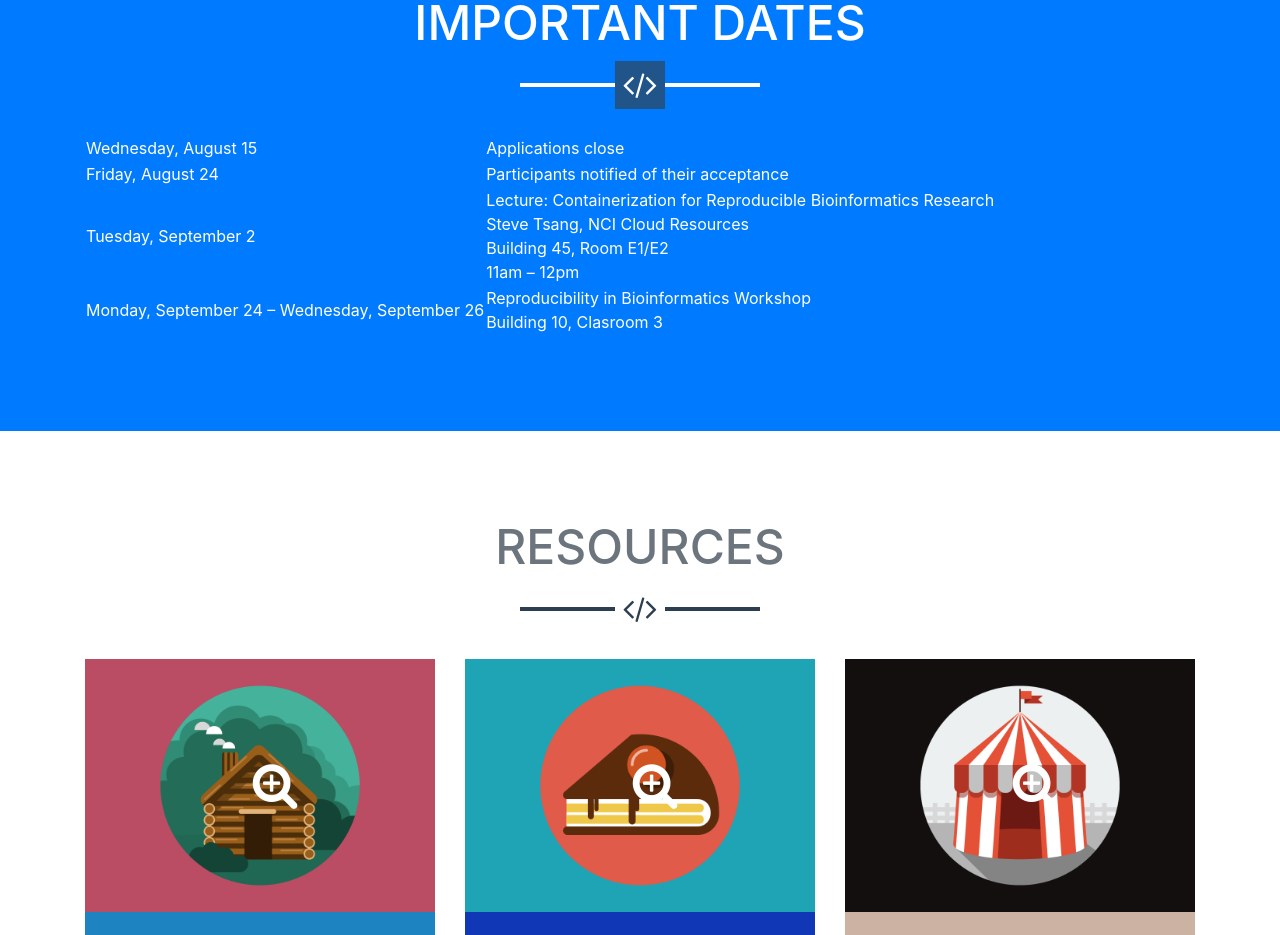
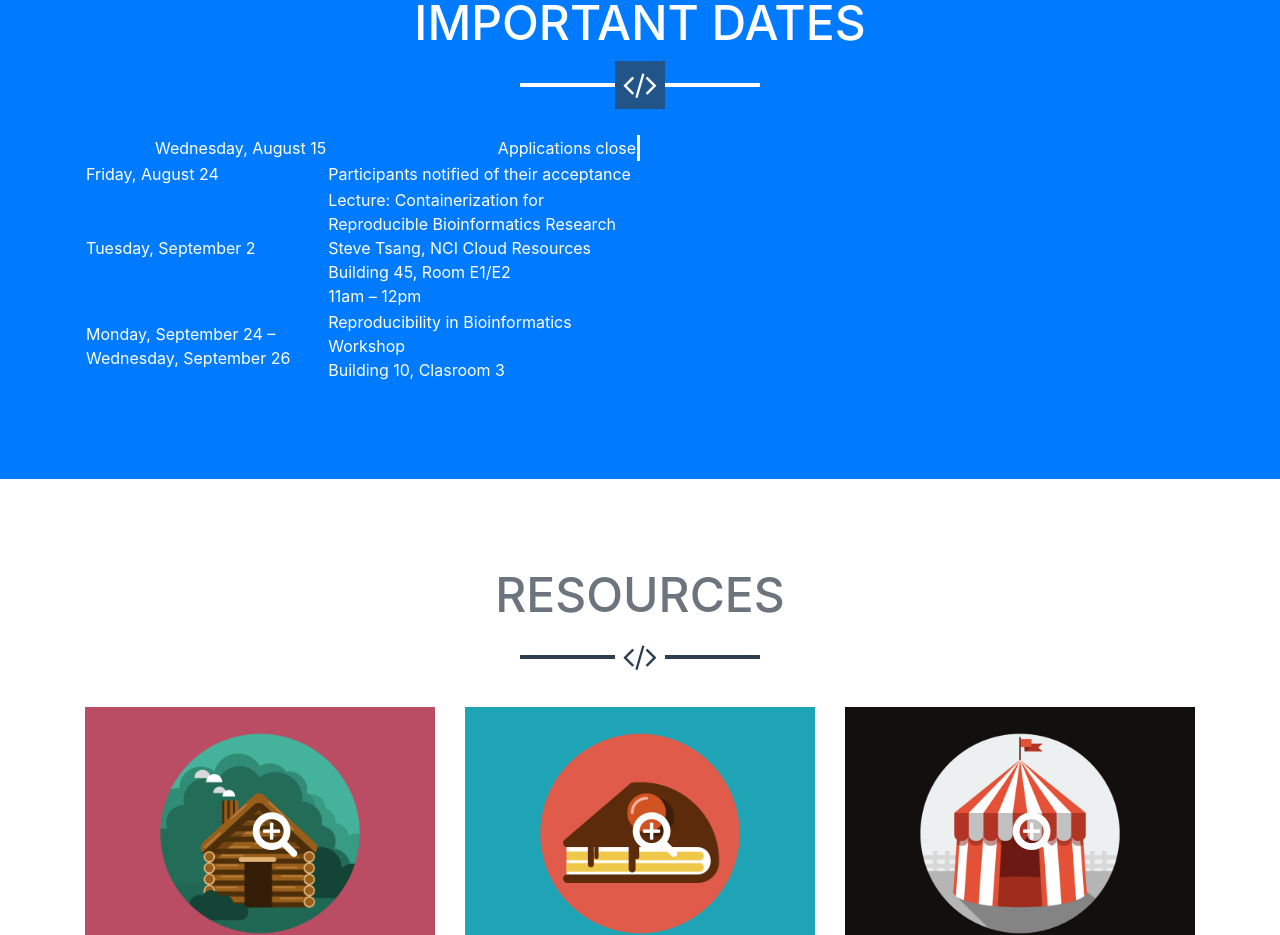
Before and after one commit to nlm-repro/nlm-repro.github.io, a website with bundled scripts: page index.html in a window 1280 px wide. Shown: the part 1738-2673 px from the top of the page. Built offline with nearby package versions, Linux system fonts and the light colour scheme.

Commit message:
Editing tables css

```diff
--- a/css/freelancer.css
+++ b/css/freelancer.css
@@ -324,7 +324,7 @@ a:active,a:focus,a:hover{
     border-color:#1a252f
 }
 
-.dates {
+table.dates {
   width: 50%;
 }
 
--- a/index.html
+++ b/index.html
@@ -22,7 +22,7 @@
     <link href="vendor/magnific-popup/magnific-popup.css" rel="stylesheet" type="text/css">
 
     <!-- Custom styles for this template -->
-    <link href="css/freelancer.min.css" rel="stylesheet">
+    <link href="css/freelancer.css" rel="stylesheet">
 
   </head>
 
```
